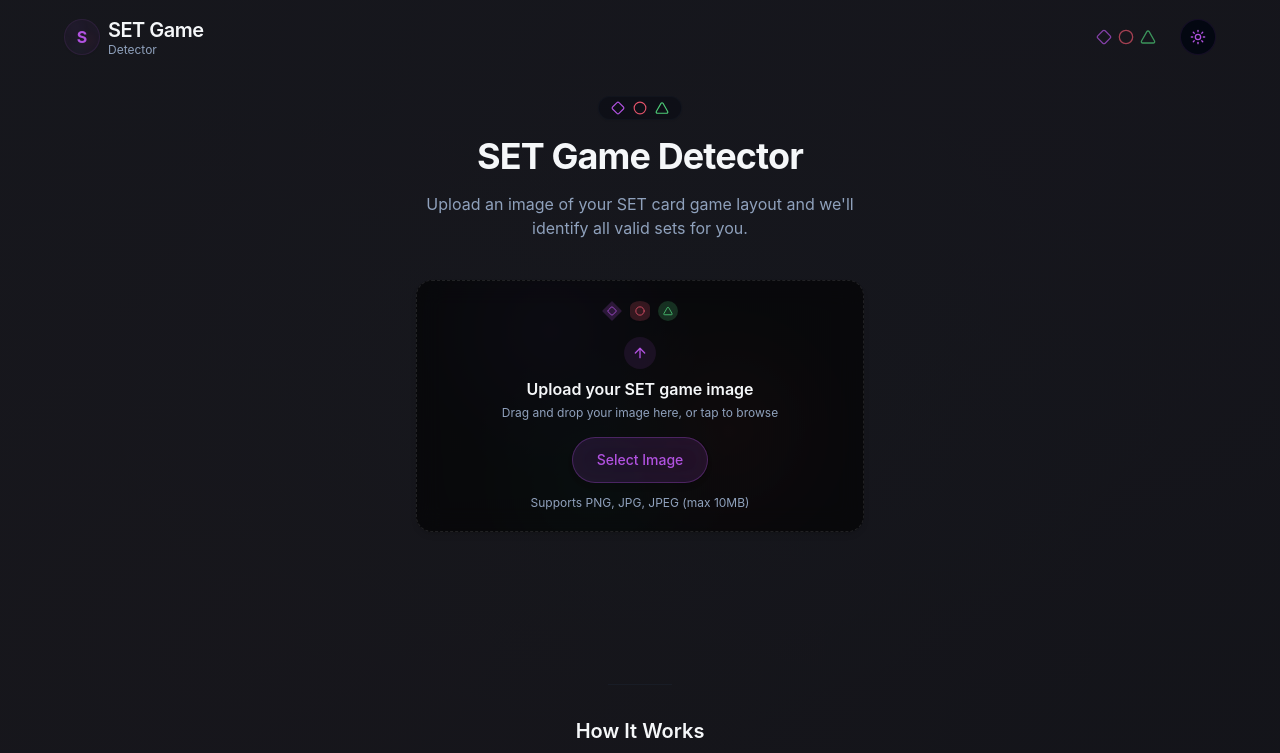
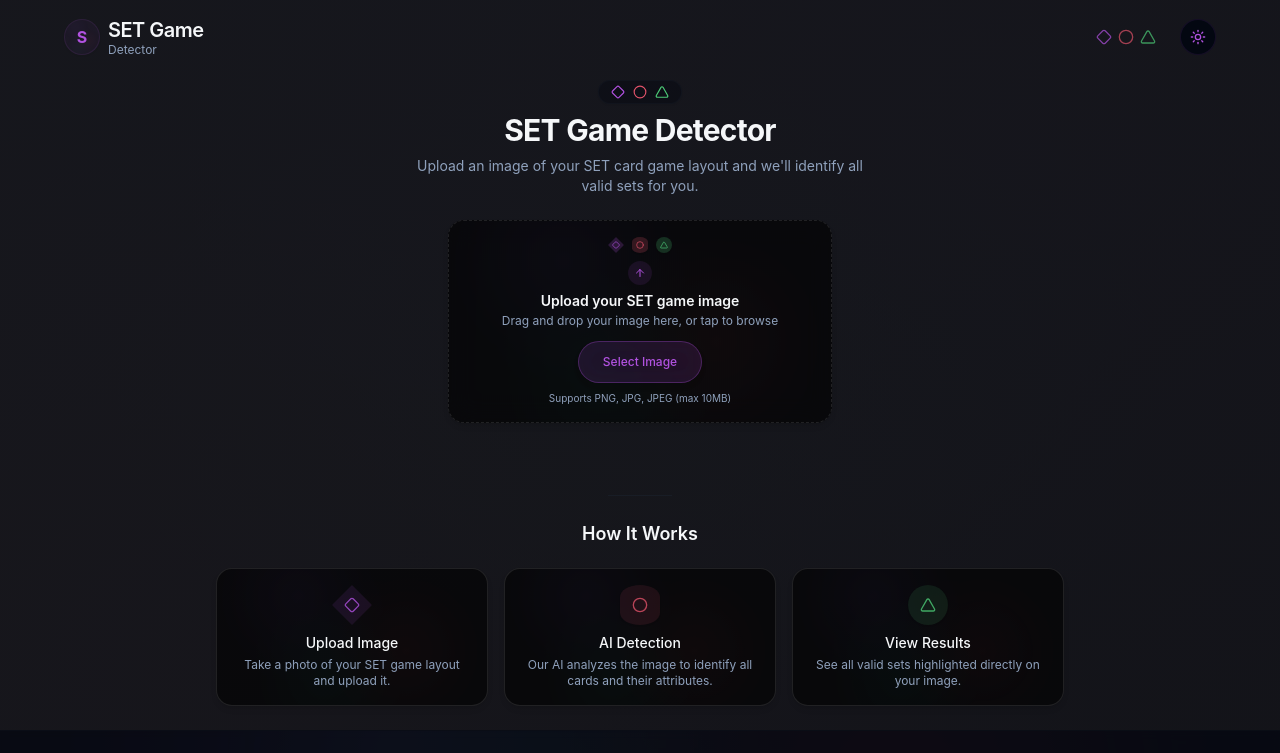
Before and after one commit to omamitai/set-solver, a React (Vite) app: page / in a window 1280 px wide. Shown: the top 753 px of the page. Built offline with nearby package versions, Linux system fonts and the light colour scheme; no server answers.

Commit message:
Improve light mode and layout
Adjust light mode colors for better readability and improve overall layout for both mobile and desktop to ensure image selection is easily accessible without scrolling.

```diff
--- a/src/App.css
+++ b/src/App.css
@@ -16,6 +16,11 @@
   transition: transform 0.3s ease, box-shadow 0.3s ease;
 }
 
+.dark .ios-card {
+  background-color: rgba(30, 30, 35, 0.7);
+  border: 1px solid rgba(255, 255, 255, 0.1);
+}
+
 .ios-card:hover {
   transform: translateY(-5px);
   box-shadow: 0 12px 40px -10px rgba(0, 0, 0, 0.25);
@@ -29,9 +34,9 @@
     radial-gradient(circle at 40% 60%, rgba(167, 243, 208, 0.15) 0%, rgba(167, 243, 208, 0) 90%);
 }
 
-/* Enhanced background pattern */
+/* Enhanced background gradient for light mode - less harsh */
 .bg-set-gradient {
-  background: linear-gradient(135deg, rgba(255,255,255,0.8) 0%, rgba(240,240,245,0.9) 100%);
+  background: linear-gradient(135deg, rgba(240,240,245,0.9) 0%, rgba(230,230,235,1) 100%);
   background-size: 200% 200%;
   animation: gradientMove 15s ease infinite;
 }
--- a/src/components/ImageUploader.tsx
+++ b/src/components/ImageUploader.tsx
@@ -64,8 +64,8 @@ const ImageUploader: React.FC<ImageUploaderProps> = ({ onImageSelected, isProces
   return (
     <div
       className={cn(
-        "w-full max-w-sm sm:max-w-md mx-auto animate-scale-in transition-all duration-300",
-        "rounded-2xl border-2 border-dashed p-5 text-center",
+        "w-full max-w-sm mx-auto animate-scale-in transition-all duration-300",
+        "rounded-2xl border-2 border-dashed p-4 text-center",
         "ios-card relative overflow-hidden",
         dragActive
           ? "border-primary/60 bg-primary/10 scale-[1.02] shadow-lg"
@@ -78,28 +78,28 @@ const ImageUploader: React.FC<ImageUploaderProps> = ({ onImageSelected, isProces
       onDrop={handleDrop}
     >
       <div className="set-card-pattern opacity-30"></div>
-      <div className="flex flex-col items-center justify-center gap-3 relative z-10">
+      <div className="flex flex-col items-center justify-center gap-2 relative z-10">
         {/* Compact icon row */}
-        <div className="flex items-center justify-center space-x-2 mb-1">
-          <div className="h-4 w-4 sm:h-5 sm:w-5 set-diamond bg-set-purple/20 flex items-center justify-center rounded-md shadow-sm">
-            <Diamond className="h-2 w-2 sm:h-2.5 sm:w-2.5 text-set-purple" />
+        <div className="flex items-center justify-center space-x-2">
+          <div className="h-4 w-4 set-diamond bg-set-purple/20 flex items-center justify-center rounded-md shadow-sm">
+            <Diamond className="h-2 w-2 text-set-purple" />
           </div>
-          <div className="h-4 w-4 sm:h-5 sm:w-5 set-oval bg-set-red/20 flex items-center justify-center rounded-md shadow-sm">
-            <Circle className="h-2 w-2 sm:h-2.5 sm:w-2.5 text-set-red" />
+          <div className="h-4 w-4 set-oval bg-set-red/20 flex items-center justify-center rounded-md shadow-sm">
+            <Circle className="h-2 w-2 text-set-red" />
           </div>
-          <div className="h-4 w-4 sm:h-5 sm:w-5 bg-set-green/20 flex items-center justify-center rounded-md shadow-sm">
-            <Triangle className="h-2 w-2 sm:h-2.5 sm:w-2.5 text-set-green" />
+          <div className="h-4 w-4 bg-set-green/20 flex items-center justify-center rounded-md shadow-sm">
+            <Triangle className="h-2 w-2 text-set-green" />
           </div>
         </div>
 
         {/* Upload arrow and text */}
-        <div className="flex flex-col items-center space-y-2">
-          <div className="rounded-full bg-primary/10 p-2 shadow-sm pulse-soft">
-            <ArrowUp className="h-3 w-3 sm:h-4 sm:w-4 text-primary" />
+        <div className="flex flex-col items-center space-y-1.5">
+          <div className="rounded-full bg-primary/10 p-1.5 shadow-sm pulse-soft">
+            <ArrowUp className="h-3 w-3 text-primary" />
           </div>
 
-          <div className="space-y-1">
-            <h3 className="text-sm sm:text-base font-semibold">
+          <div className="space-y-0.5">
+            <h3 className="text-sm font-semibold">
               Upload your SET game image
             </h3>
             <p className="text-xs text-muted-foreground max-w-xs mx-auto">
@@ -111,14 +111,14 @@ const ImageUploader: React.FC<ImageUploaderProps> = ({ onImageSelected, isProces
         {/* Button */}
         <Button
           onClick={handleButtonClick}
-          className="ios-btn set-btn-purple font-medium px-4 py-1 h-auto text-xs sm:text-sm mt-1"
+          className="ios-btn set-btn-purple font-medium px-4 py-1 h-auto text-xs mt-1"
           disabled={isProcessing}
         >
           Select Image
         </Button>
 
         {/* File info */}
-        <p className="text-[10px] sm:text-xs text-muted-foreground mt-0">
+        <p className="text-[10px] text-muted-foreground">
           Supports PNG, JPG, JPEG (max 10MB)
         </p>
       </div>
--- a/src/index.css
+++ b/src/index.css
@@ -1,4 +1,3 @@
-
 @tailwind base;
 @tailwind components;
 @tailwind utilities;
@@ -7,7 +6,7 @@
 
 @layer base {
   :root {
-    --background: 220 25% 97%;
+    --background: 220 25% 94%;
     --foreground: 224 71% 4%;
 
     --card: 0 0% 100%;
@@ -31,17 +30,17 @@
     --accent: 140 45% 50%; /* Green from SET */
     --accent-foreground: 220 25% 97%;
 
-    --muted: 220 20% 94%;
-    --muted-foreground: 220 10% 45%;
+    --muted: 220 20% 90%;
+    --muted-foreground: 220 10% 40%;
 
     --destructive: 0 84.2% 60.2%;
     --destructive-foreground: 210 40% 98%;
 
-    --border: 220 20% 86%;
-    --input: 220 20% 86%;
+    --border: 220 20% 82%;
+    --input: 220 20% 82%;
     --ring: 280 65% 55%;
 
-    --radius: 1.25rem; /* iOS-like rounded corners */
+    --radius: 1.25rem;
   }
 
   .dark {
@@ -212,7 +211,6 @@
   }
 }
 
-/* Add SET card patterns */
 .set-diamond {
   clip-path: polygon(50% 0%, 100% 50%, 50% 100%, 0% 50%);
 }
@@ -225,7 +223,6 @@
   border-radius: 50% 20% / 10% 40%;
 }
 
-/* iOS style button */
 .ios-btn {
   @apply rounded-full px-6 py-3 font-medium transition-all duration-300 bg-white/90 backdrop-blur-md text-foreground shadow-md border border-white/50;
 }
@@ -234,7 +231,6 @@
   @apply bg-white/95 transform -translate-y-1 shadow-lg;
 }
 
-/* SET themed buttons */
 .set-btn-purple {
   @apply bg-set-purple/15 text-set-purple border-set-purple/30 hover:bg-set-purple/25;
 }
--- a/src/pages/Index.tsx
+++ b/src/pages/Index.tsx
@@ -68,19 +68,19 @@ const Index: React.FC = () => {
     <div className="min-h-screen flex flex-col bg-set-gradient">
       <Header />
 
-      <main className="flex-1 flex flex-col pt-20 sm:pt-24 pb-6 sm:pb-10">
+      <main className="flex-1 flex flex-col pt-16 pb-4 sm:pt-20 sm:pb-6">
         <div className="max-w-4xl mx-auto w-full px-4 sm:px-6 flex flex-col items-center">
-          {/* Title section - Enhanced for desktop */}
-          <div className="text-center mb-6 sm:mb-10 animate-fade-in w-full max-w-3xl">
-            <div className="inline-flex items-center justify-center gap-2 bg-background/40 backdrop-blur-md rounded-full px-3 py-1 mb-2 sm:mb-4 border border-border/20 shadow-sm">
+          {/* Title section - Optimized spacing for both mobile and desktop */}
+          <div className="text-center mb-4 sm:mb-6 animate-fade-in w-full max-w-3xl">
+            <div className="inline-flex items-center justify-center gap-2 bg-background/40 backdrop-blur-md rounded-full px-3 py-1 mb-2 border border-border/20 shadow-sm">
               <Diamond className="h-3.5 w-3.5 text-set-purple" />
               <Circle className="h-3.5 w-3.5 text-set-red" />
               <Triangle className="h-3.5 w-3.5 text-set-green" />
             </div>
-            <h1 className="text-xl sm:text-3xl md:text-4xl font-bold tracking-tight mb-2 sm:mb-4 leading-tight">
+            <h1 className="text-xl sm:text-2xl md:text-3xl font-bold tracking-tight mb-2 leading-tight">
               SET Game Detector
             </h1>
-            <p className="text-xs sm:text-sm md:text-base text-muted-foreground max-w-md mx-auto">
+            <p className="text-xs sm:text-sm text-muted-foreground max-w-md mx-auto">
               Upload an image of your SET card game layout and we'll identify all valid sets for you.
             </p>
 
@@ -91,8 +91,8 @@ const Index: React.FC = () => {
             )}
           </div>
 
-          {/* Main content area - Better spacing for desktop */}
-          <div className="w-full mb-8 sm:mb-14">
+          {/* Main content area - Reduced vertical spacing */}
+          <div className="w-full mb-6">
             {!imageUrl ? (
               <ImageUploader
                 onImageSelected={handleImageSelected}
@@ -109,15 +109,15 @@ const Index: React.FC = () => {
             )}
           </div>
 
-          {/* How It Works section - Properly pushed below the fold */}
+          {/* How It Works section - Moved closer to the main content */}
           <div className={cn(
-            "w-full animate-fade-in mt-12 sm:mt-20 pt-4",
-            "before:content-[''] before:block before:h-px before:w-16 before:bg-border/40 before:mx-auto before:mb-6 sm:before:mb-8"
+            "w-full animate-fade-in mt-6 sm:mt-10 pt-2",
+            "before:content-[''] before:block before:h-px before:w-16 before:bg-border/40 before:mx-auto before:mb-4 sm:before:mb-6"
           )}>
-            <h2 className="text-base sm:text-xl font-semibold mb-4 sm:mb-6 text-center">
+            <h2 className="text-base sm:text-lg font-semibold mb-3 sm:mb-5 text-center">
               How It Works
             </h2>
-            <div className="grid grid-cols-1 sm:grid-cols-3 gap-3 sm:gap-6">
+            <div className="grid grid-cols-1 sm:grid-cols-3 gap-3 sm:gap-4">
               {[
                 {
                   title: "Upload Image",
@@ -135,27 +135,27 @@ const Index: React.FC = () => {
                   icon: "triangle"
                 }
               ].map((step, index) => (
-                <div key={index} className="rounded-xl ios-card hover-lift p-3 sm:p-5 relative overflow-hidden">
+                <div key={index} className="rounded-xl ios-card hover-lift p-3 sm:p-4 relative overflow-hidden">
                   <div className="set-card-pattern opacity-20"></div>
                   <div className="flex flex-col items-center text-center relative z-10">
                     <div className={cn(
-                      "w-8 h-8 sm:w-12 sm:h-12 flex items-center justify-center rounded-lg shadow-sm mb-2 sm:mb-3",
+                      "w-7 h-7 sm:w-10 sm:h-10 flex items-center justify-center rounded-lg shadow-sm mb-2",
                       step.icon === "diamond" ? "bg-set-purple/10 set-diamond" :
                       step.icon === "circle" ? "bg-set-red/10 set-oval" :
                       "bg-set-green/10"
                     )}>
                       {step.icon === "diamond" ? (
-                        <Diamond className="h-3.5 w-3.5 sm:h-5 sm:w-5 text-set-purple opacity-80" />
+                        <Diamond className="h-3 w-3 sm:h-4 sm:w-4 text-set-purple opacity-80" />
                       ) : step.icon === "circle" ? (
-                        <Circle className="h-3.5 w-3.5 sm:h-5 sm:w-5 text-set-red opacity-80" />
+                        <Circle className="h-3 w-3 sm:h-4 sm:w-4 text-set-red opacity-80" />
                       ) : (
-                        <Triangle className="h-3.5 w-3.5 sm:h-5 sm:w-5 text-set-green opacity-80" />
+                        <Triangle className="h-3 w-3 sm:h-4 sm:w-4 text-set-green opacity-80" />
                       )}
                     </div>
-                    <h3 className="text-sm sm:text-base font-medium mb-1 sm:mb-2">
+                    <h3 className="text-sm font-medium mb-1">
                       {step.title}
                     </h3>
-                    <p className="text-xs sm:text-sm text-muted-foreground">
+                    <p className="text-xs text-muted-foreground">
                       {step.description}
                     </p>
                   </div>
```
